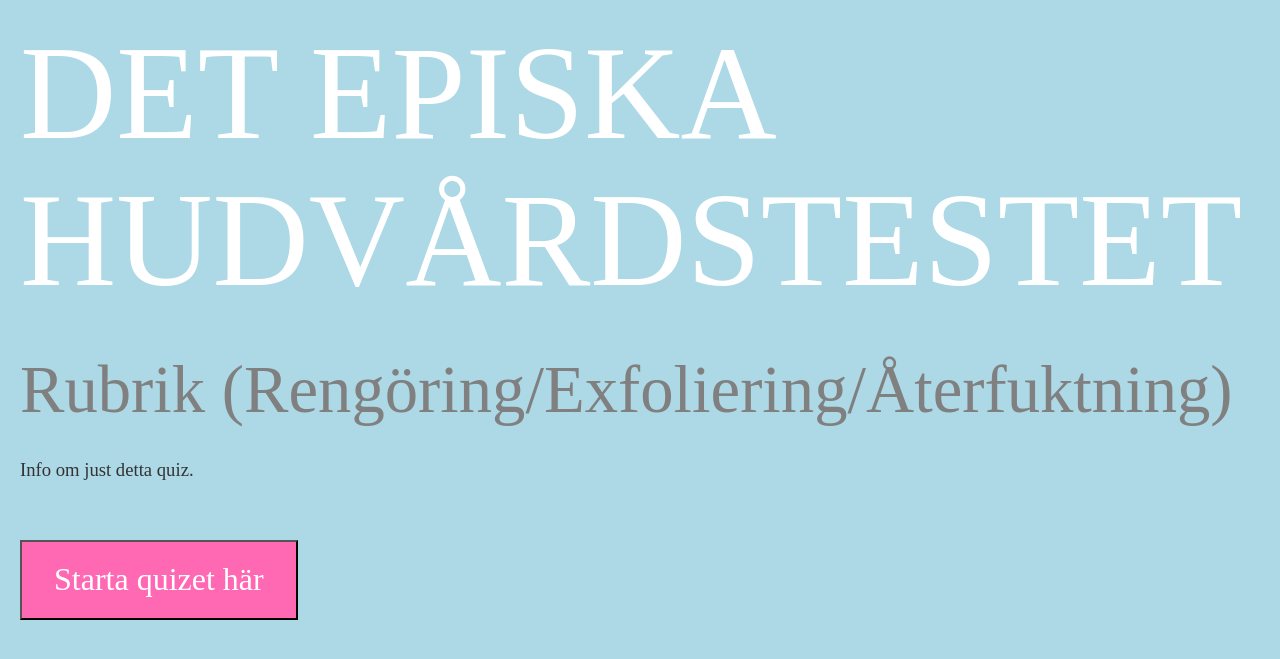
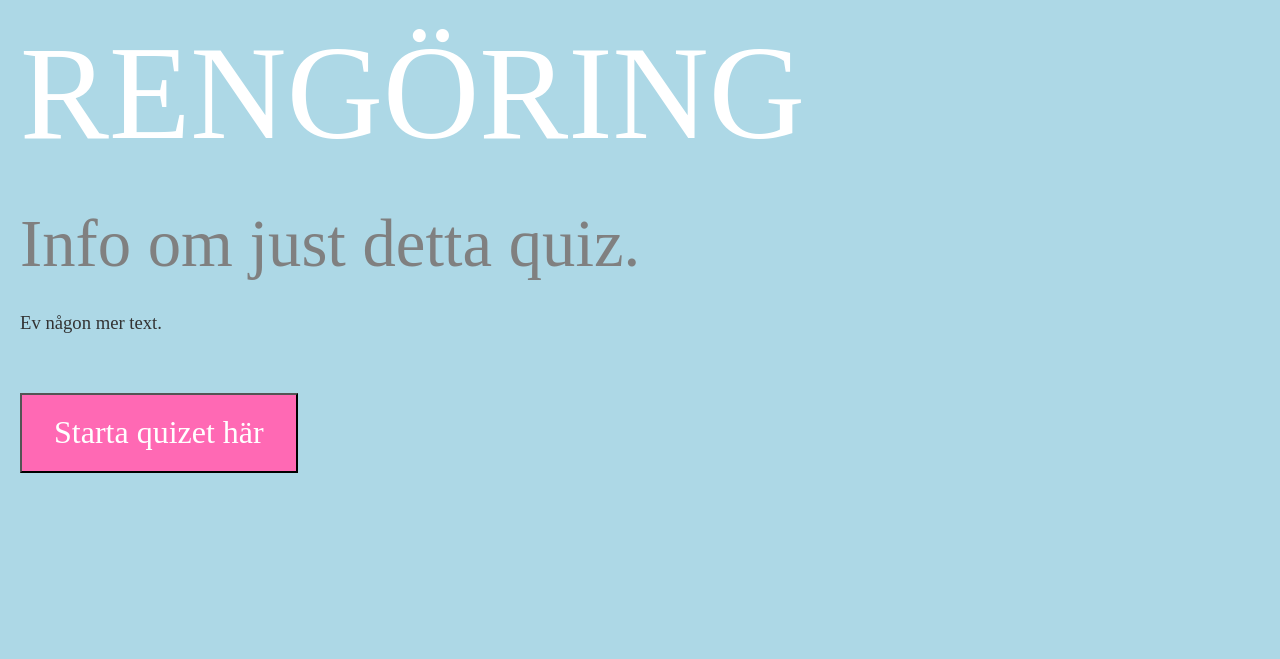
Before and after one commit to sofiemnilsson/quizproject, a Django app: template quiz/templates/quiz.html in a window 1280 px wide. Shown: the top 659 px of the page. Run offline with Django 3.2, Linux system fonts and the light colour scheme; the template is opened without the code that fills it, so the values that code supplies are empty; some libraries are stand-ins or nearby versions.

Commit message:
#11 URL-fix

```diff
--- a/quiz/templates/completed.html
+++ b/quiz/templates/completed.html
@@ -9,8 +9,7 @@
 	<link href = "/static/stylequiz.css" rel="stylesheet">
 </head>
 <body>
-	<h1>DET EPISKA HUDVÅRDSTESTET</h1>
-	<h2>Rubrik (Rengöring/Exfoliering/Återfuktning)</h2>
-<p>GWANG WHAT A GLOW! Här är ditt resultat:</p>
+	<h1>GWANG WHAT A GLOW!</h1>
+	<h2>Här är ditt resultat:</h2>
 <p><a href="start.html">Tillbaka till startsidan.</a> </p>
 </body>
--- a/quiz/templates/question.html
+++ b/quiz/templates/question.html
@@ -10,7 +10,7 @@
 </head>
 <body>
 	<h1>DET EPISKA HUDVÅRDSTESTET</h1>
-	<h2>Rubrik (Rengöring/Exfoliering/Återfuktning)</h2>
+	<h2>Rengöring/Exfoliering/Återfuktning</h2>
 	<h3>Fråga 1.</h3>
 	<form>
 		<input type="radio" name="q1" value="Alt 1" id="q1alt1"><label for="q1alt1">Alternativ 1</label>
--- a/quiz/templates/quiz.html
+++ b/quiz/templates/quiz.html
@@ -10,9 +10,9 @@
 </head>
 <body>
 
-	<h1>DET EPISKA HUDVÅRDSTESTET</h1>
-	<h2>Rubrik (Rengöring/Exfoliering/Återfuktning)</h2>
-	<p>Info om just detta quiz.</p>
+	<h1>RENGÖRING</h1>
+	<h2>Info om just detta quiz.</h2>
+	<p>Ev någon mer text.</p>
 	<br>
 
 	<button onclick="location.href='question.html'" type="button">Starta quizet här</a>
--- a/quiz/templates/startpage.html
+++ b/quiz/templates/startpage.html
@@ -13,7 +13,10 @@
 </head>
 <body>
 	<h1>DET EPISKA HUDVÅRDSTESTET</h1>
-	<p>Välkommen! Du är här nu! Här kan du testa dina kunskaper inom hudvård. Värna om kroppens största organ, det är du värd. Men kom ihåg, skönhet kommer inifrån!<i class="em em-massage"></i><i class="em em-snail"></i></p>
+	<h2>Välkommen! Du är här nu!</h2>
+
+
+	<p> Här kan du testa dina kunskaper inom hudvård. Värna om kroppens största organ, det är du värd. Men kom ihåg, skönhet kommer inifrån!<i class="em em-massage"></i><i class="em em-snail"></i> </p>
 	<ul>
 		<li><a href="quiz.html">Rengöring</a></li>
 		<li><a href="quiz.html">Exfoliering</a></li>
--- a/quizsite/urls.py
+++ b/quizsite/urls.py
@@ -3,7 +3,7 @@ from quiz import views
 
 urlpatterns = [
     path("", views.startpage),
-    path("quiz/<int:quiz_number>", views.quiz),
+    path("quiz/<int:quiz_number>/", views.quiz),
     path("quiz/<int:quiz_number>/question/<int:question_number>/", views.question),
     path("quiz/<int:quiz_number>/completed/", views.completed),
 ]
```
